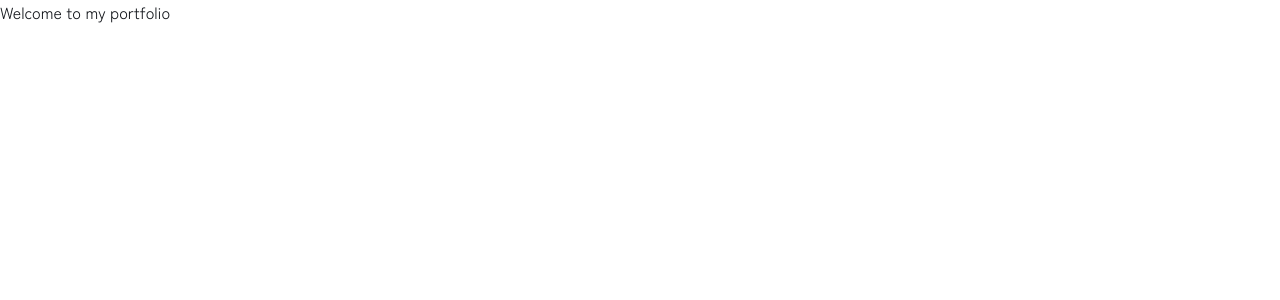
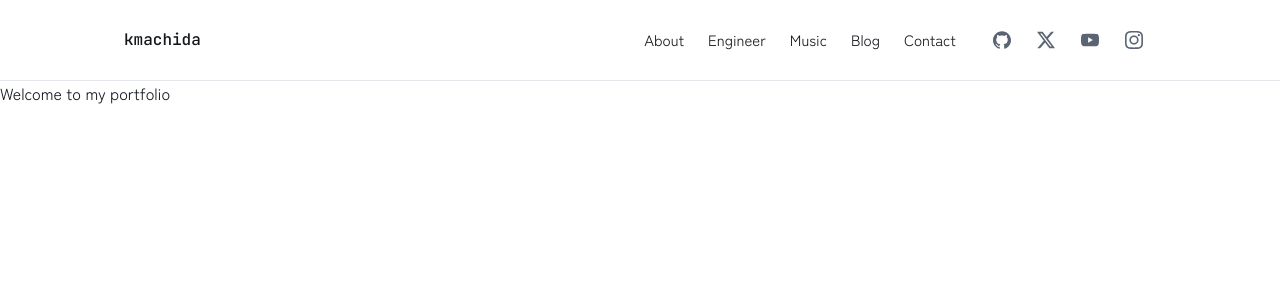
Before and after one commit to kmachida12345/machi_portfolio, a Next.js app in the folder frontend/: page / in a window 1280 px wide. Shown: the top 300 px of the page. Built offline with nearby package versions, Linux system fonts and the light colour scheme.

Commit message:
feat: enhance Header component with navigation and social links

```diff
--- a/frontend/components/layout/Header.tsx
+++ b/frontend/components/layout/Header.tsx
@@ -2,14 +2,76 @@
 
 import Link from "next/link";
 import { usePathname } from "next/navigation";
-import { SiGithub, SiX, SiYoutube, SiInstagram } from "react-icons/si";
+import type { IconType } from "react-icons";
+import { SiGithub, SiInstagram, SiX, SiYoutube } from "react-icons/si";
 import { navItems, socialLinks } from "@/data/site";
+
+type SocialItem = {
+  href: string;
+  label: string;
+  Icon: IconType;
+};
+
+const socialItems: SocialItem[] = [
+  { href: socialLinks.github, label: "GitHub", Icon: SiGithub },
+  { href: socialLinks.x, label: "X", Icon: SiX },
+  { href: socialLinks.youtube, label: "YouTube", Icon: SiYoutube },
+  { href: socialLinks.instagram, label: "Instagram", Icon: SiInstagram },
+];
+
+// "/blog/" のメニューは "/blog" でも "/blog/post-1/" でも「今いるページ」として扱う
+function isCurrent(pathname: string, href: string) {
+  const base = href.replace(/\/$/, "");
+  return pathname === base || pathname.startsWith(`${base}/`);
+}
 
 export function Header() {
   const pathname = usePathname();
 
   return (
-    <header></header>
+    <header className="border-b border-line">
+      <div className="mx-auto flex max-w-[1080px] flex-wrap items-center justify-between gap-x-8 gap-y-2 px-6 py-4">
+        <Link href="/" className="py-3 font-mono text-base font-medium">
+          kmachida
+        </Link>
 
+        <div className="flex flex-wrap items-center gap-x-6 gap-y-1">
+          <nav aria-label="メインメニュー">
+            <ul className="flex flex-wrap gap-x-6 text-[15px]">
+              {navItems.map((item) => {
+                const current = isCurrent(pathname, item.href);
+                return (
+                  <li key={item.href}>
+                    <Link
+                      href={item.href}
+                      aria-current={current ? "page" : undefined}
+                      className={`block py-3 hover:opacity-70 ${current ? `font-bold ${item.activeClass ?? ""}` : ""}`}
+                    >
+                      {item.label}
+                    </Link>
+                  </li>
+                );
+              })}
+            </ul>
+          </nav>
+
+          <ul aria-label="SNS" className="flex">
+            {socialItems.map(({ href, label, Icon }) => (
+              <li key={label}>
+                <a
+                  href={href}
+                  target="_blank"
+                  rel="noopener noreferrer"
+                  aria-label={label}
+                  className="flex size-11 items-center justify-center text-muted hover:text-fg"
+                >
+                  <Icon aria-hidden size={18} />
+                </a>
+              </li>
+            ))}
+          </ul>
+        </div>
+      </div>
+    </header>
   );
 }
--- a/frontend/data/site.ts
+++ b/frontend/data/site.ts
@@ -1,10 +1,17 @@
-export const navItems = [
+export type NavItem = {
+  href: string;
+  label: string;
+  // 今いるページのときに足す色のクラス（ない項目は文字色のまま太字だけ）
+  activeClass?: string;
+};
+
+export const navItems: NavItem[] = [
   { href: "/about/", label: "About" },
   { href: "/engineer/", label: "Engineer", activeClass: "text-eng" },
   { href: "/music/", label: "Music", activeClass: "text-music" },
   { href: "/blog/", label: "Blog" },
   { href: "/contact/", label: "Contact" },
-] as const;
+];
 
 export const socialLinks = {
   github: "https://github.com/kmachida12345",
```
